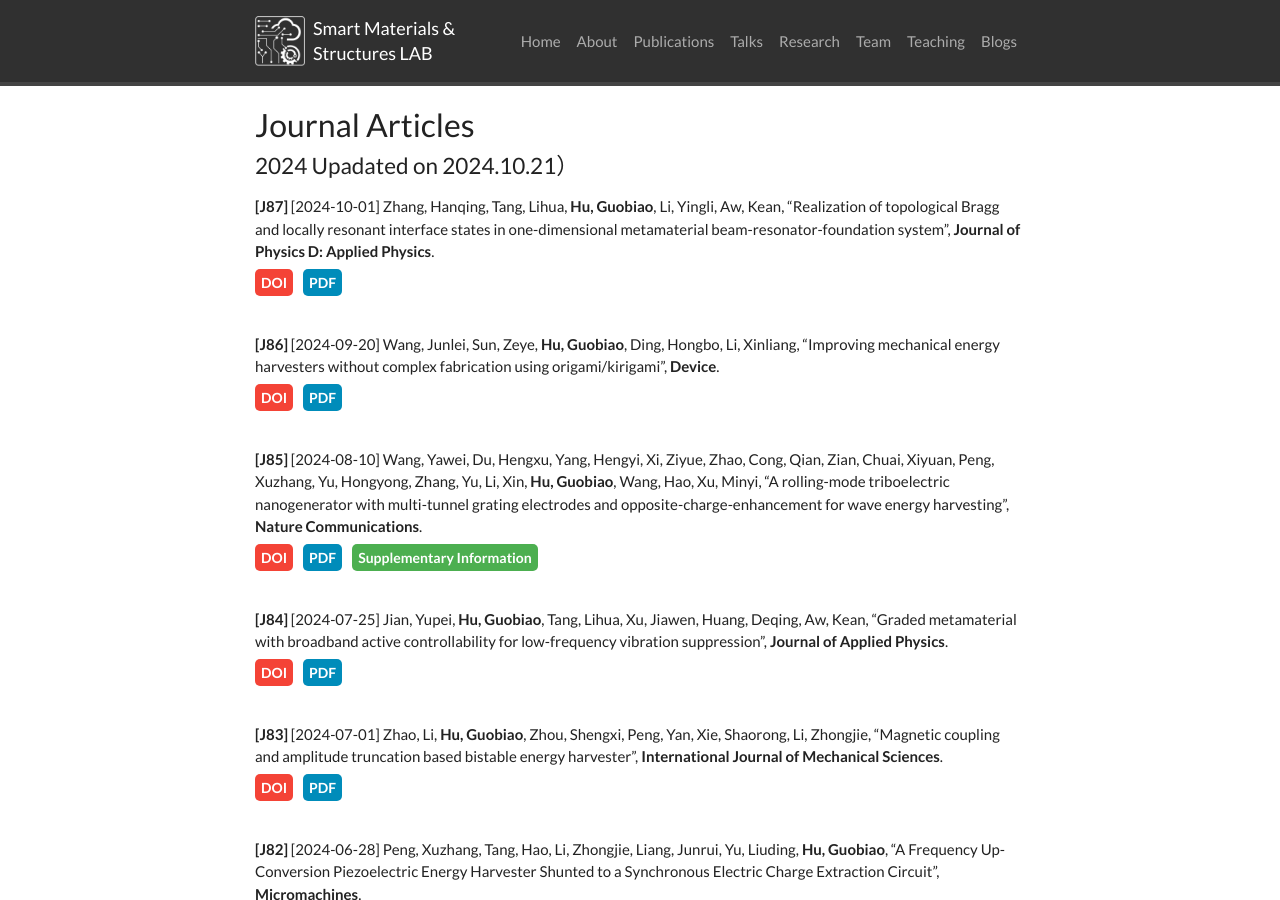
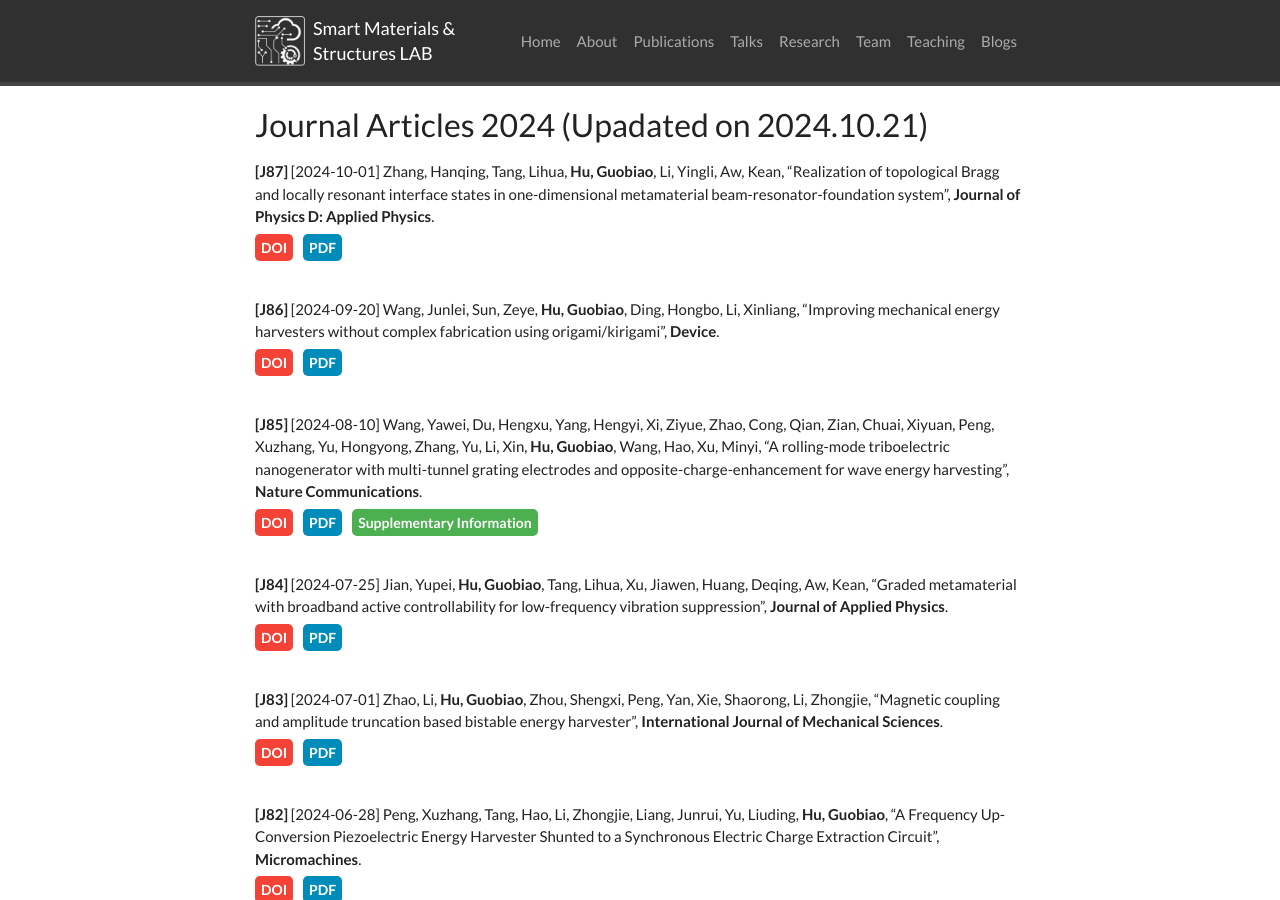
Before and after one commit to sms-lab/sms-lab.github.io, a Jekyll site: the page built from _pages/publications.md, in a window 1280 px wide and 900 px high. Built offline with Jekyll 4.4.1, drawn with Linux system fonts in a browser that asks for light colours; nearby versions of some CDN libraries; a style sheet for code colours, icons or effects is not loaded.

Commit message:
2024.10.21

```diff
--- a/_pages/publications.md
+++ b/_pages/publications.md
@@ -44,8 +44,7 @@ permalink: /publications/
     background-color: #4CAF50; /* 绿色 */
 }
 </style>
-### Journal Articles
-#### 2024 Upadated on 2024.10.21）
+### Journal Articles 2024 (Upadated on 2024.10.21)
 
 {% assign sorted_articles = site.data.article2024 %}
 
```
